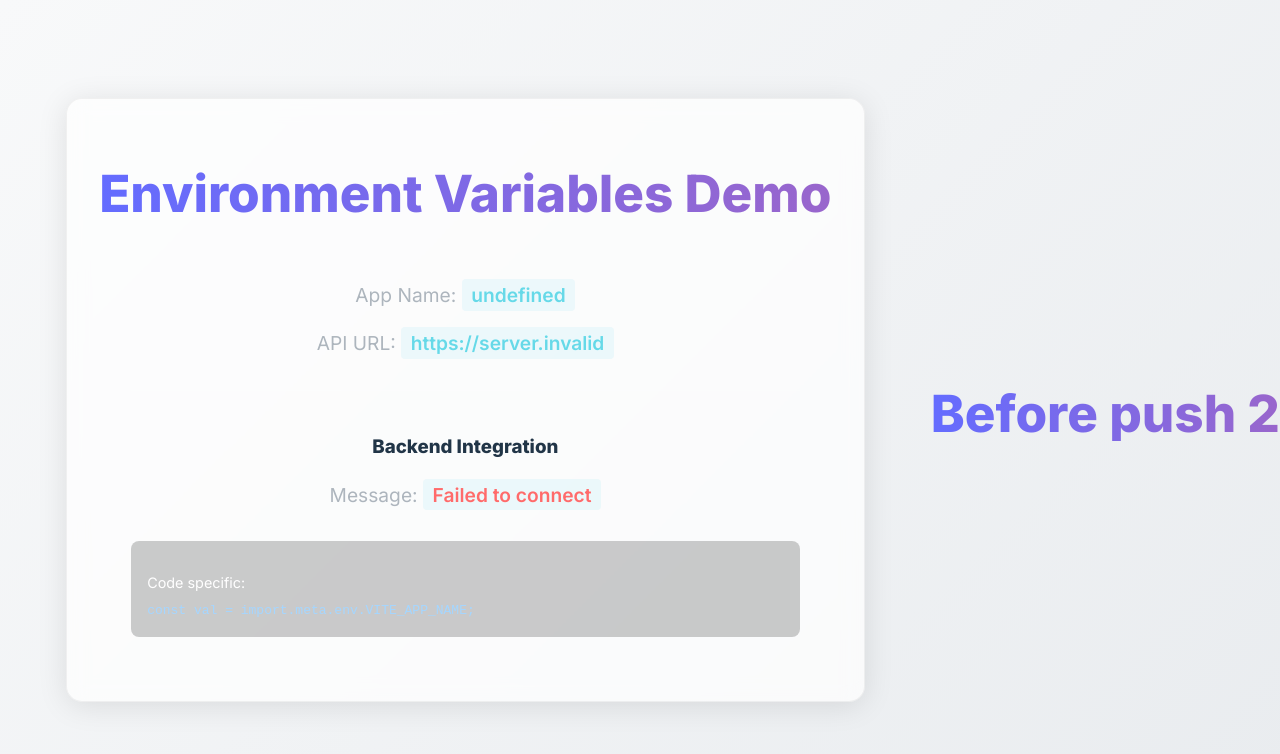
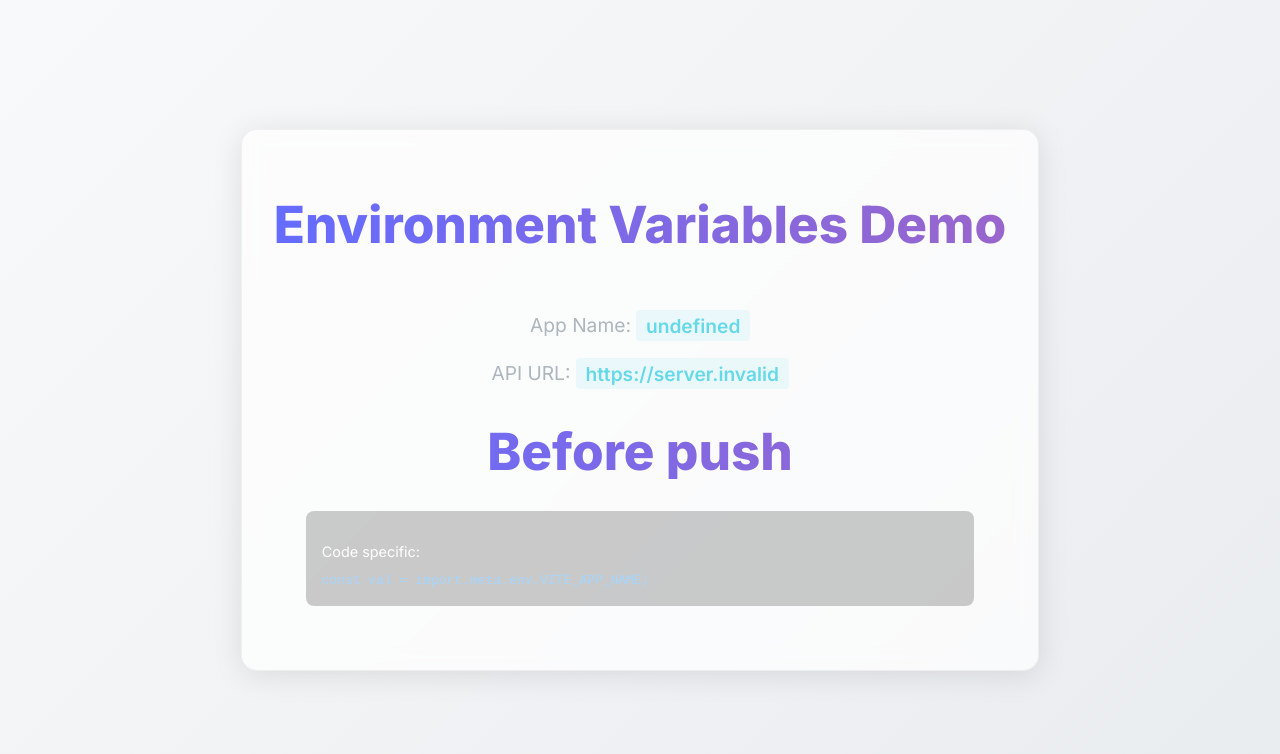
Before and after one commit to ashif57/gitops-end-to-end-, a website built with Vite: page frontend/index.html in a window 1280 px wide. Built offline with nearby package versions, Linux system fonts and the light colour scheme; no server answers.

Commit message:
git fixed

```diff
--- a/frontend/index.html
+++ b/frontend/index.html
@@ -15,7 +15,7 @@
   </head>
   <body>
     <div id="app"></div>
-    <h1>Before push 2</h1>
+
     <script type="module" src="/main.js"></script>
   </body>
 </html>
--- a/frontend/main.js
+++ b/frontend/main.js
@@ -13,10 +13,7 @@ document.querySelector('#app').innerHTML = `
       <p>App Name: <span class="env-value">${appName}</span></p>
       <p>API URL: <span class="env-value">${apiUrl}</span></p>
 
-      <div style="margin-top: 2rem; border-top: 1px solid rgba(255,255,255,0.1); padding-top: 1.5rem;">
-        <h3>Backend Integration</h3>
-        <p>Message: <span id="backend-msg" class="env-value" style="color: #ffd700;">Loading...</span></p>
-      </div>
+      <h1>Before push </h1>
 
       <div style="margin-top: 2rem; text-align: left; background: rgba(0,0,0,0.2); padding: 1rem; border-radius: 8px;">
         <p style="font-size: 0.9rem; margin-bottom: 0.5rem; color: #fff;">Code specific:</p>
```
